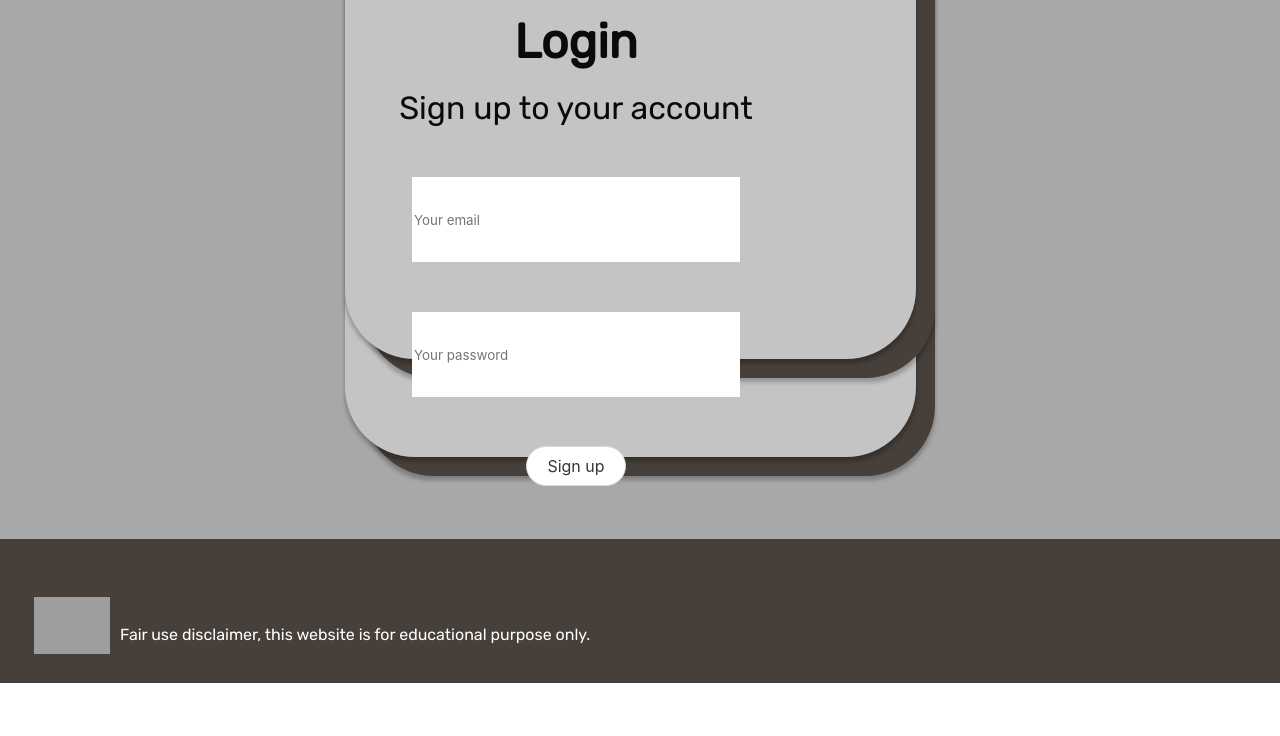
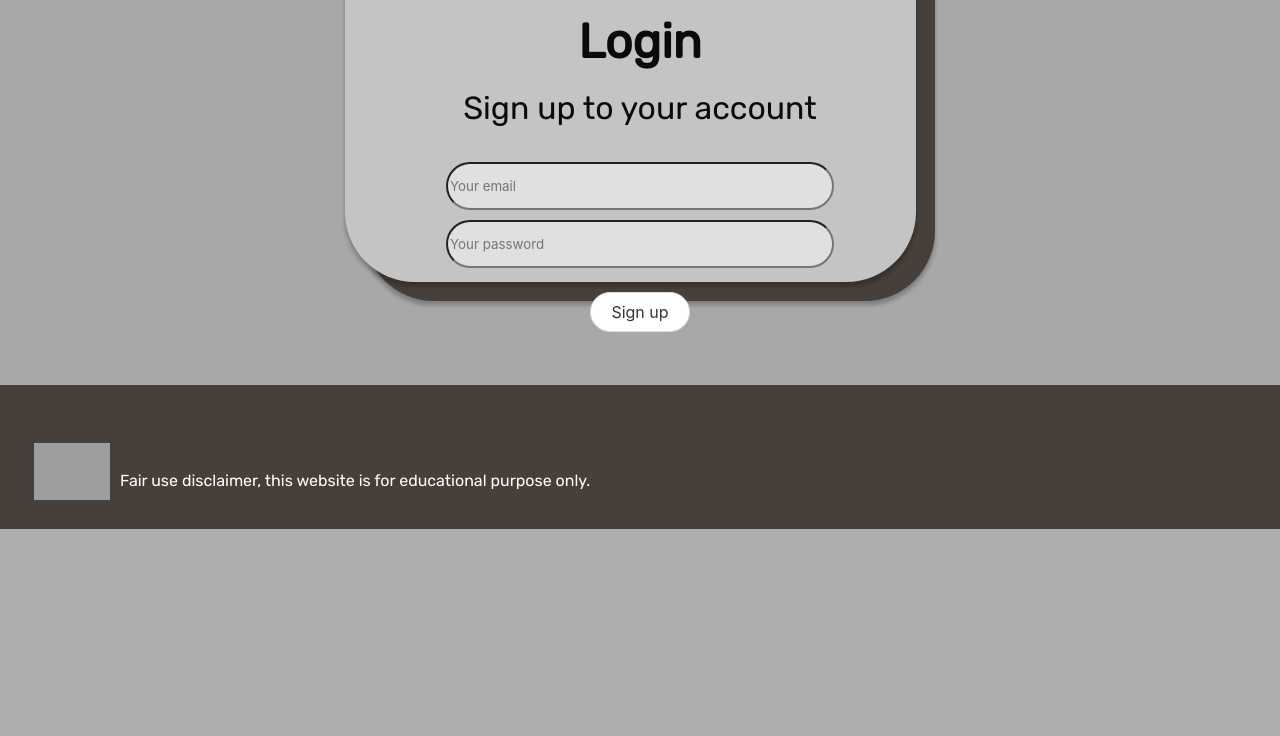
Before and after one commit to NalessoAxel/projet_mybocuse, a PHP site: page /includes/login-form.php in a window 1280 px wide. Shown: the part 539-1275 px from the top of the page. After the commit the page ends 1068 px from the top, so only its background shows below. Run offline with PHP 8.4, Linux system fonts and the light colour scheme; grey boxes are pictures that could not be loaded.

Commit message:
Front: fixed css on loginform

```diff
--- a/includes/login-form.php
+++ b/includes/login-form.php
@@ -53,16 +53,15 @@
 <body>
     <?php include 'navbar.php'; ?>
 
-    <div class="bgimg">
 
 <div class="bgimg">
 
-    <form action="" method="post" class="container is-flex is-flex-direction-column is-justify-content-center is-align-items-center">
+    <form action="" method="post" class="container-login is-flex is-flex-direction-column is-justify-content-center is-align-items-center">
     <img class="mt-4"src="../assets/paul_bocuse_logo_form.svg">
     <h1 class="title is-size-1 has-text-black">Login</h1>
     <h2 class="subtitle is-size-3 has-text-black">Sign up to your account</h2>
-        <input type="text" name="email" id="emailInput" placeholder="Your email">
-        <input type="password" name="pass" id="passwordInput" placeholder="Your password">
+        <input class="login" type="text" name="email" id="emailInput" placeholder="Your email">
+        <input class="login" type="password" name="pass" id="passwordInput" placeholder="Your password">
 
         <?php if (isset($_SESSION['wrongCredentials'])): ?>
             <div class="help form-errors is-danger">
```
